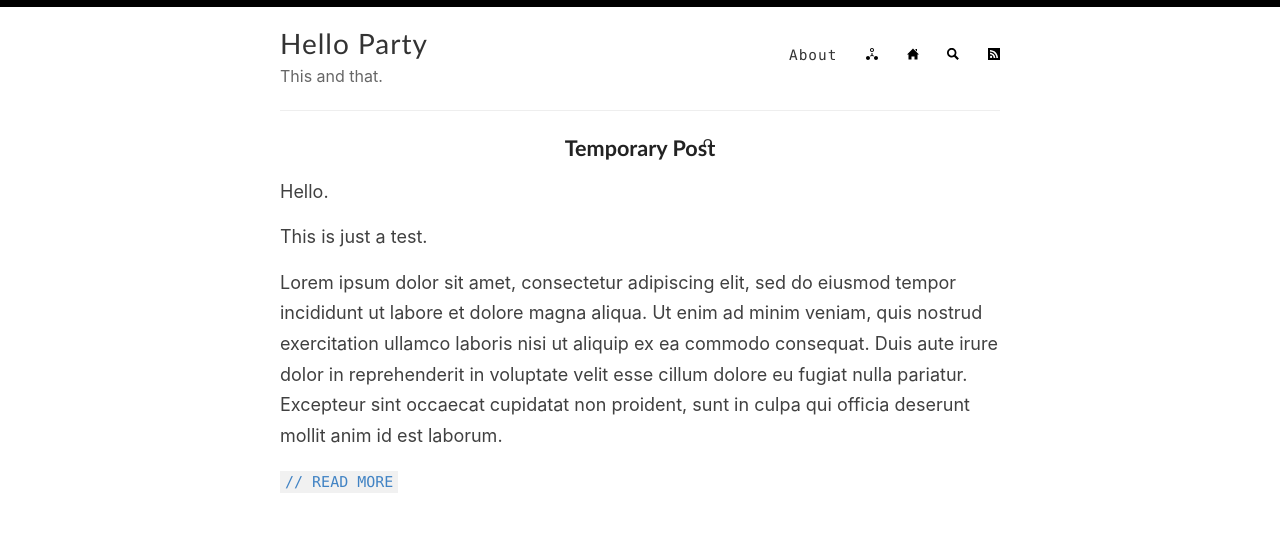
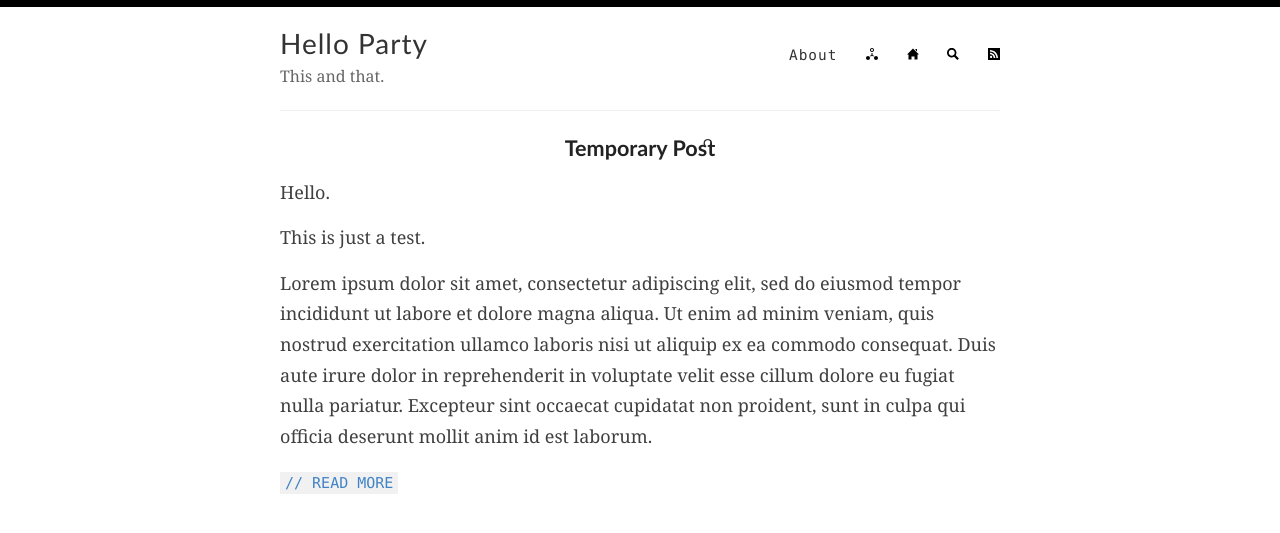
Before and after one commit to hello-party/hello-party-old.github.io, a Jekyll site: the page built from index.html, in a window 1280 px wide. Shown: the top 533 px of the page. Built offline with Jekyll 4.4.1, drawn with Linux system fonts in a browser that asks for light colours; the list of posts is cut into pages by our own code.

Commit message:
Update style.scss

```diff
--- a/assets/style.scss
+++ b/assets/style.scss
@@ -21,7 +21,7 @@
 
 body {
   background: #fff;
-  font-family: -system-ui, -apple-system, BlinkMacSystemFont, "Segoe UI", Roboto, Helvetica, Arial, sans-serif, "Apple Color Emoji", "Segoe UI Emoji", "Segoe UI Symbol";
+  font-family: $serif;
   color: #404040;
   line-height: 1.7;
   font-weight: 400;
@@ -382,7 +382,6 @@
     font-size: 22px;
     font-style: italic;
     background-color: #ede1ff;
-    font-family:$serif;
 }
 
   .you-may-like{
```
